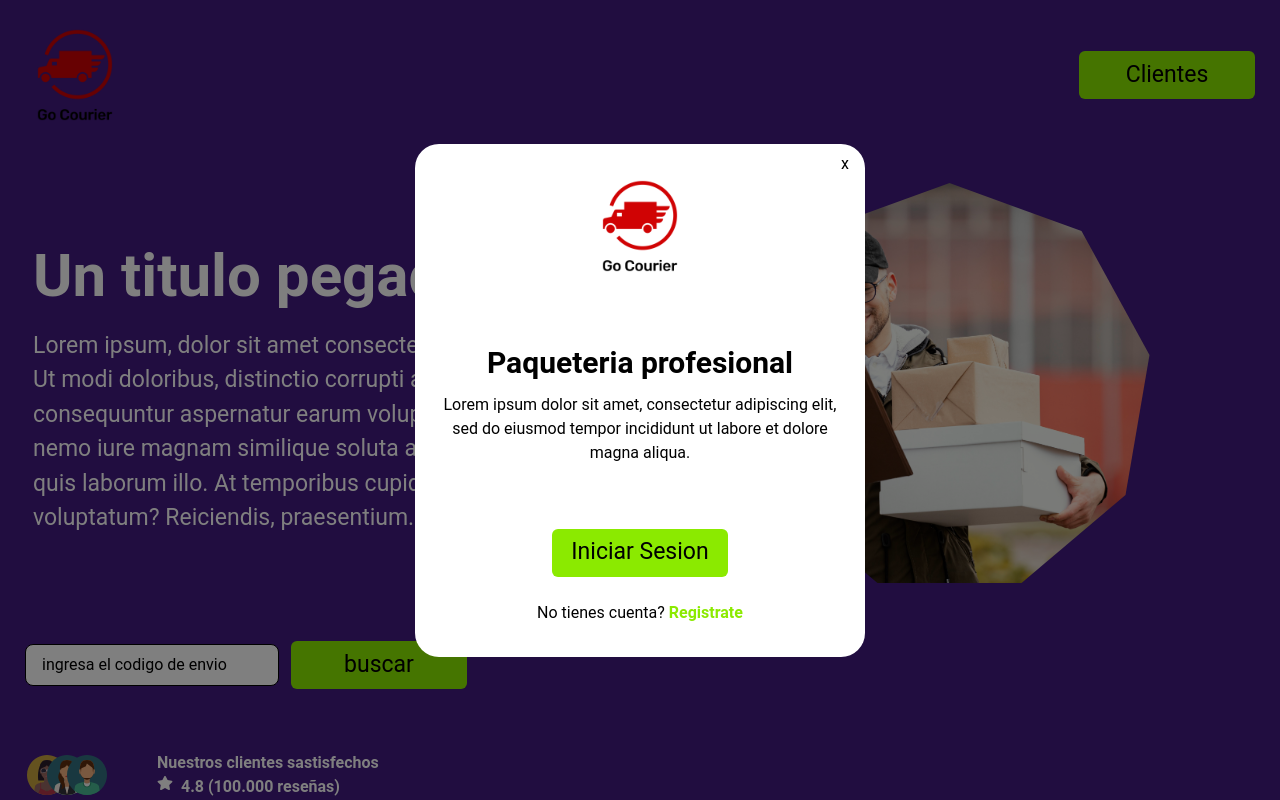
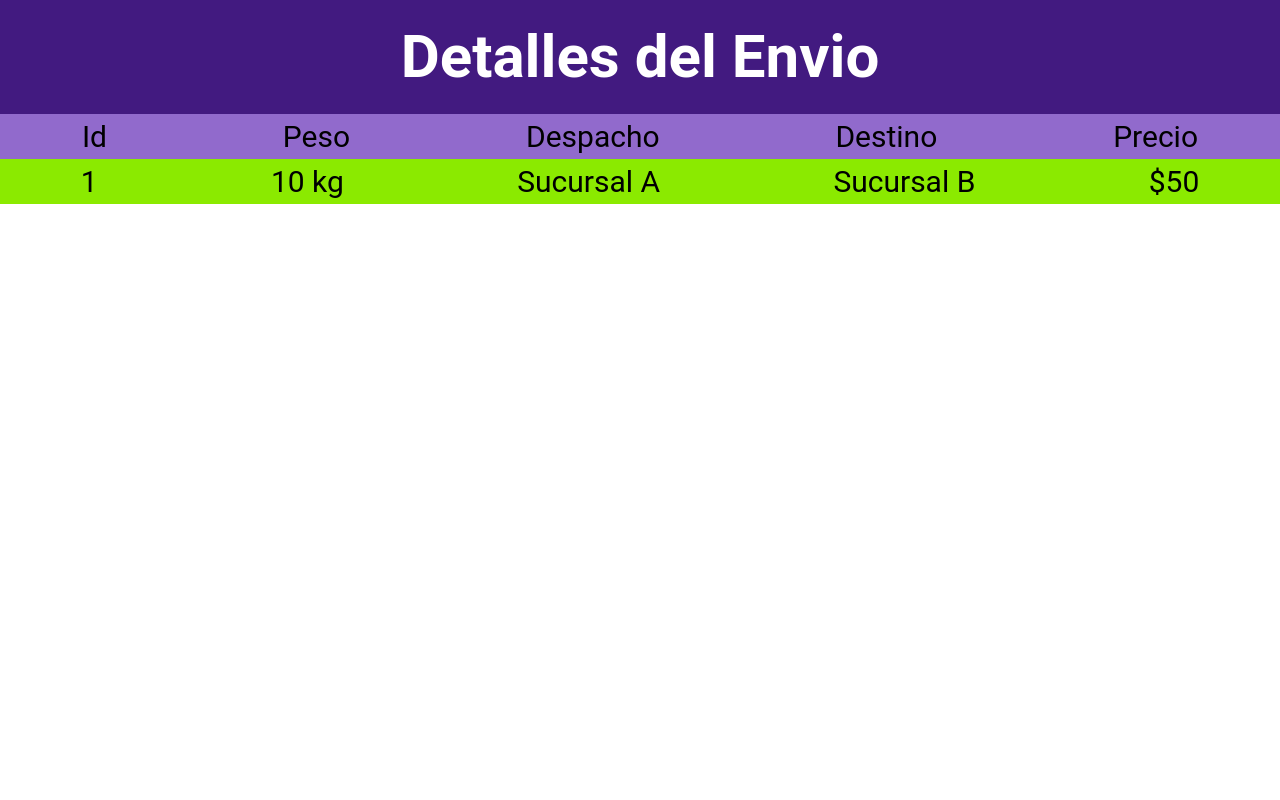
Before and after one commit to No-Country/C16-03-m-node-react-, a React (Vite) app in the folder Client/C16-03-m-node-react-/: page / in a window 1280 px wide. Shown: the top 800 px of the page. Built offline with nearby package versions, Linux system fonts and the light colour scheme.

Commit message:
creation subCompents

```diff
--- a/Client/C16-03-m-node-react-/src/App.jsx
+++ b/Client/C16-03-m-node-react-/src/App.jsx
@@ -1,12 +1,15 @@
 import "./App.css";
-import Login from "./components/login/Login";
-import Landing from "./views/Landing";
+import Table from "./components/tableDetails/Table";
+
+// import Login from "./components/login/Login";
+// import Landing from "./views/Landing";
 
 function MainContainer() {
   return (
     <>
-      <Landing />
-      <Login />
+      {/* <Landing />
+      <Login /> */}
+      <Table/>
     </>
   );
 }
--- /dev/null
+++ b/Client/C16-03-m-node-react-/src/components/tableDetails/Table.jsx
@@ -0,0 +1,131 @@
+import TableCategory from "./TableCategory"
+import TableItems from "./TableItems"
+
+
+// const rows = [
+//     {
+//         key: "1",
+//         name: "Tony Reichert",
+//         role: "CEO",
+//         status: "Active",
+//     },
+//     {
+//         key: "2",
+//         name: "Zoey Lang",
+//         role: "Technical Lead",
+//         status: "Paused",
+//     },
+//     {
+//         key: "3",
+//         name: "Jane Fisher",
+//         role: "Senior Developer",
+//         status: "Active",
+//     },
+//     {
+//         key: "4",
+//         name: "William Howard",
+//         role: "Community Manager",
+//         status: "Vacation",
+//     },
+// ];
+
+// const columns = [
+//     {
+//         key: "id",
+//         label: "Id",
+//     },
+//     {
+//         key: "peso",
+//         label: "Peso",
+//     },
+//     {
+//         key: "despacho",
+//         label: "Despacho",
+//     },
+//     {
+//         key: "destino",
+//         label: "Destino",
+//     },
+//     {
+//         key: "precio",
+//         label: "Precio",
+//     },
+// ];
+
+// const Table = () => {
+//     return (
+
+
+
+//         <div>
+//             <div className="bg-purple flex flex-col items-center p-3 text-white ">
+//                 <h2 className="text-xl font-bold ">Detalles del Envio</h2>
+//             </div>
+//             <div className="flex items-center justify-between ">
+//                 <TableCategory columns={columns}>
+//                     {(column) => (
+//                         <h3 key={column.key}>{column.label}</h3>
+//                     )}
+//                 </TableCategory>
+//                 <TableItems items={rows}>
+//                     {(item) => (
+//                         <h4 key={item.key}>
+//                             {(columnKey) => <TableCell>{getKeyValue(item, columnKey)}</TableCell>}
+//                         </h4>
+//                     )}
+//                 </TableItems>
+//             </div>
+//         </div>
+//     )
+// }
+
+// export default Table
+
+const items = [
+    {
+        id: "1",
+        peso: "10 kg",
+        despacho: "Sucursal A",
+        destino: "Sucursal B",
+        precio: "$50",
+    },
+];
+
+const columns = [
+    {
+        key: "id",
+        label: "Id",
+    },
+    {
+        key: "peso",
+        label: "Peso",
+    },
+    {
+        key: "despacho",
+        label: "Despacho",
+    },
+    {
+        key: "destino",
+        label: "Destino",
+    },
+    {
+        key: "precio",
+        label: "Precio",
+    },
+];
+
+const Table = () => {
+    return (
+        <div>
+            <div className="bg-purple flex flex-col items-center p-3 text-white ">
+                <h2 className="text-xl font-bold ">Detalles del Envio</h2>
+            </div>
+            <div className="flex flex-col items-center justify-between ">
+                <TableCategory columns={columns} />
+                <TableItems items={items} />
+            </div>
+        </div>
+    );
+};
+
+export default Table;
--- /dev/null
+++ b/Client/C16-03-m-node-react-/src/components/tableDetails/TableCategory.jsx
@@ -0,0 +1,17 @@
+
+
+const TableCategory = ({ columns }) => {
+    return (
+
+        <div className="w-full bg-Amethyst flex items-center justify-around gap-3 text-lg text-black">
+            {columns.map(column => (
+                <div key={column.key} className="">
+                    {column.label}
+                </div>
+            ))}
+        </div>
+
+    );
+};
+
+export default TableCategory;
--- /dev/null
+++ b/Client/C16-03-m-node-react-/src/components/tableDetails/TableItems.jsx
@@ -0,0 +1,19 @@
+
+
+const TableItems = ({ items }) => {
+    return (
+        <div className="w-full flex bg-green ">
+            {items.map(item => (
+                <div key={item.key} className="w-full flex items-center justify-around gap-3 text-lg text-black">
+                    {Object.entries(item).map(([key, value]) => (
+                        <div key={key} className="table-cell">
+                            {value}
+                        </div>
+                    ))}
+                </div>
+            ))}
+        </div>
+    )
+}
+
+export default TableItems
```
